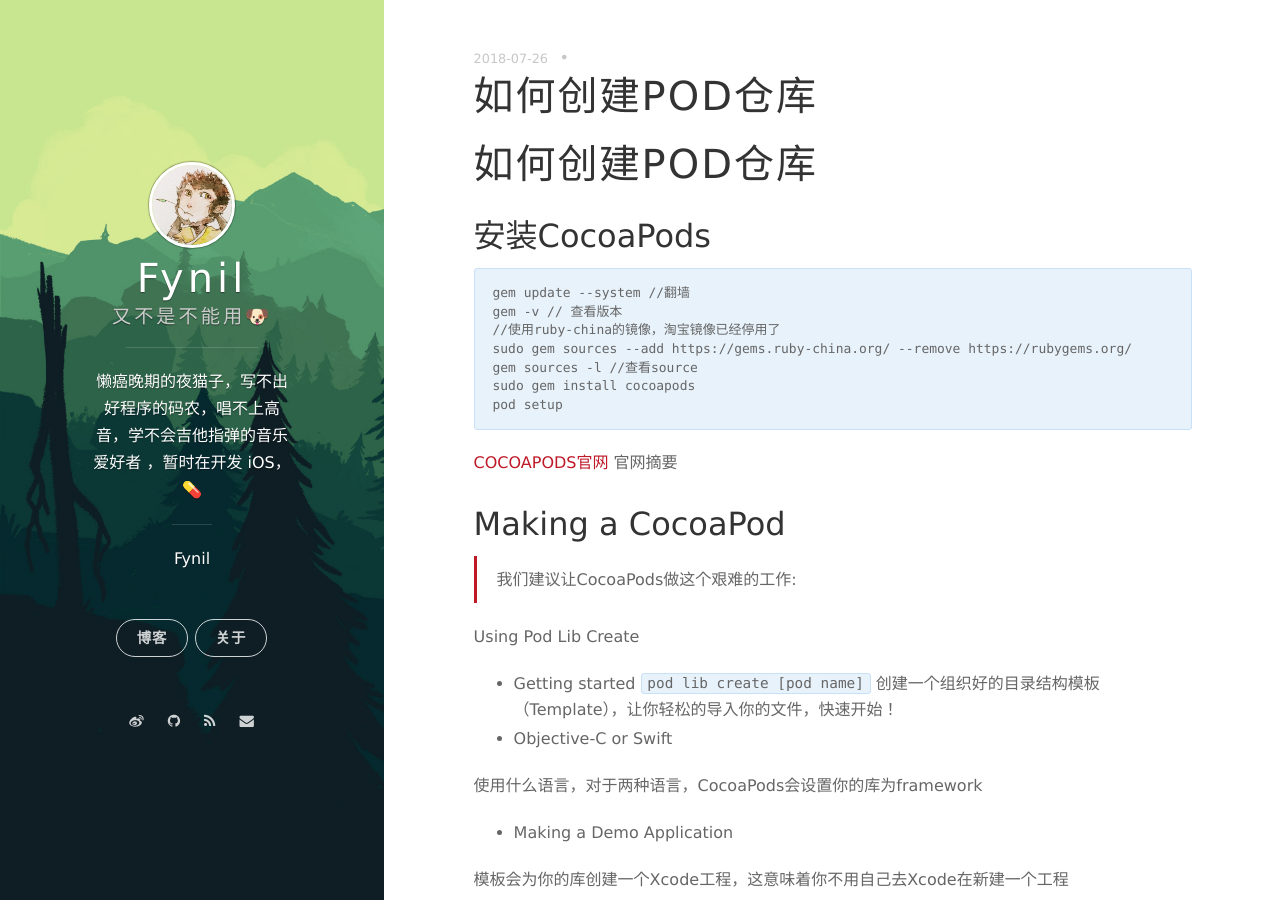
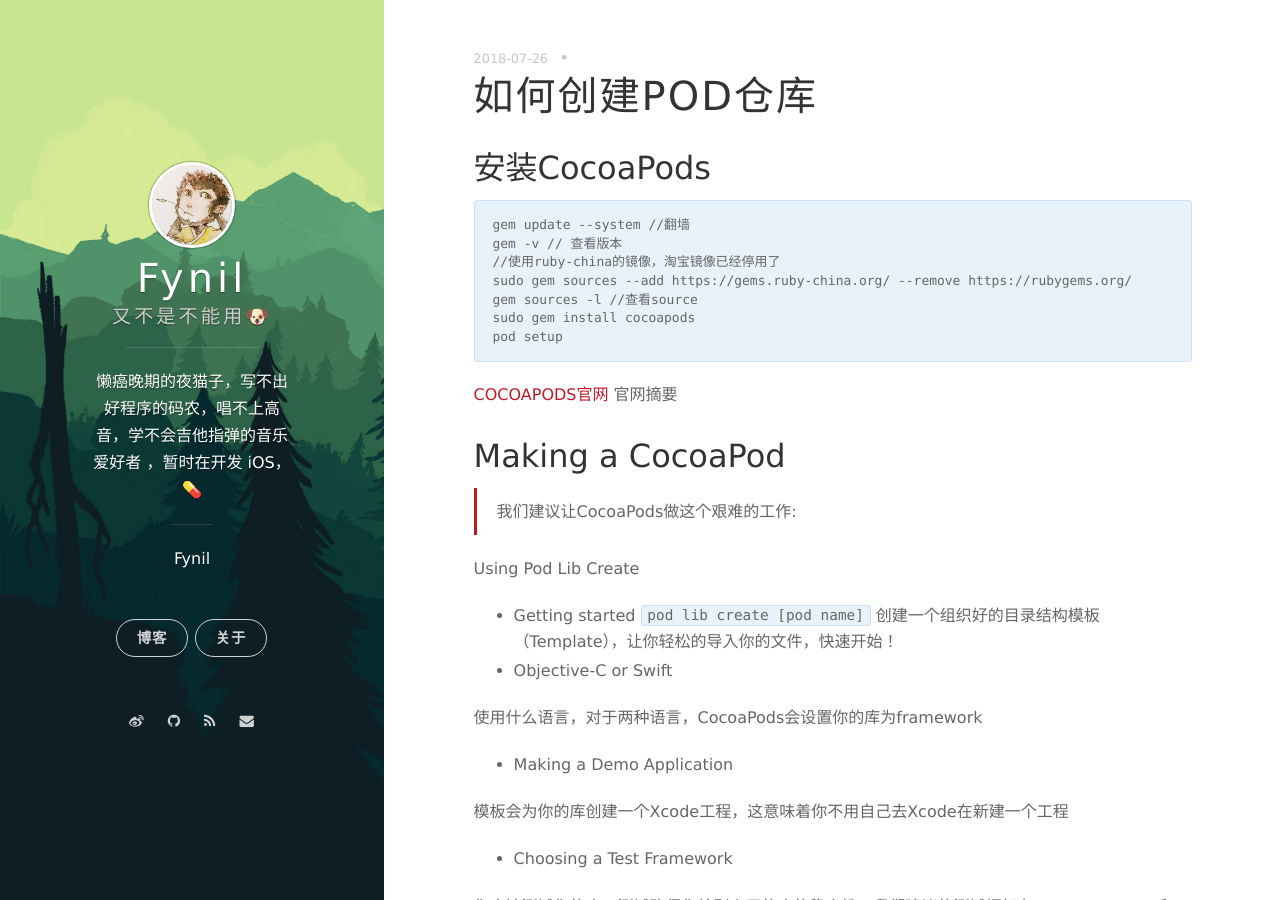
Before and after one commit to evenlinyf/evenlinyf.github.io, a Jekyll site: the page built from _posts/2018-07-26-如何创建POD仓库.md, in a window 1280 px wide and 900 px high. Built offline with Jekyll 4.4.1, drawn with Linux system fonts in a browser that asks for light colours; nearby versions of some CDN libraries; comment, search, counter and statistics services are not loaded.

Commit message:
去除原本的 title

```diff
--- a/_posts/2018-07-26-如何创建POD仓库.md
+++ b/_posts/2018-07-26-如何创建POD仓库.md
@@ -4,8 +4,6 @@
 date:   2018-07-26 16:44:55 +0800
 categories: iOS
 ---
-
-# 如何创建POD仓库
 
 ## 安装CocoaPods
 
```
